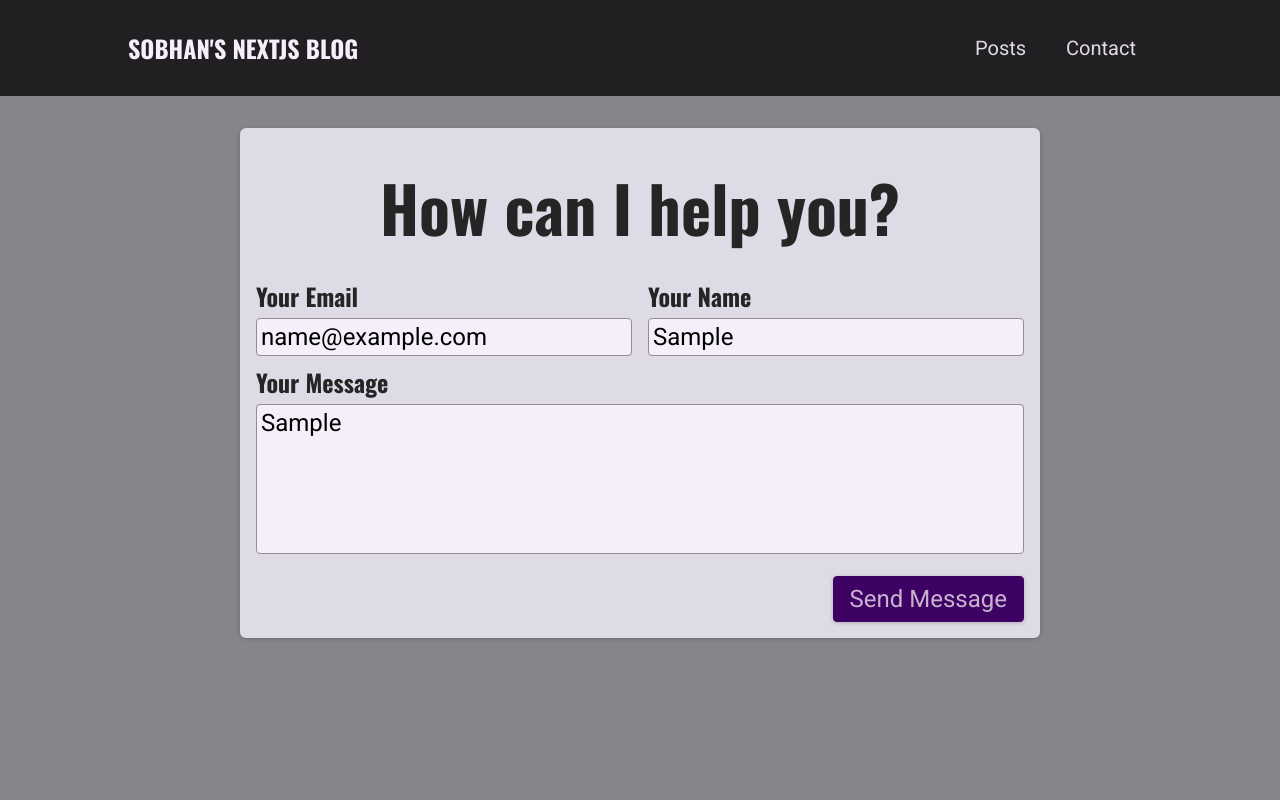
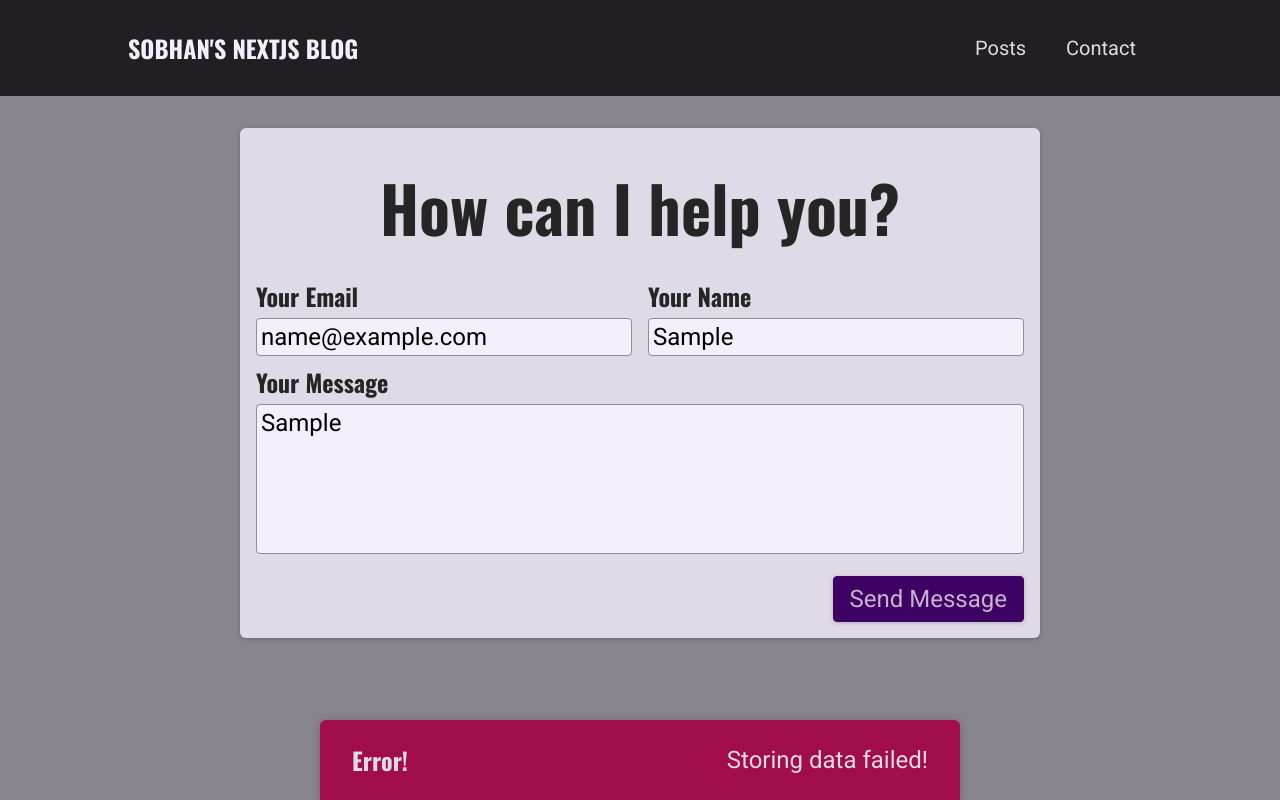
Before and after one commit to sob-hon/blog-nextjs, a Next.js app: page /contact in a window 1280 px wide. Both pictures are taken after typing "name@example.com", "Sample", "Sample" into the empty fields and a click on the button "Send Message". Built offline with nearby package versions, Linux system fonts and the light colour scheme; no server answers; the database is empty.

Commit message:
Add notification to contact page.

```diff
--- a/components/contact/ContactForm.js
+++ b/components/contact/ContactForm.js
@@ -1,14 +1,31 @@
-import { useRef } from "react";
+import { useEffect, useRef, useState } from "react";
 import classes from "./ContactForm.module.css";
+import Notification from "../ui/notification";
 
 const ContactForm = () => {
   const emailRef = useRef();
   const messageRef = useRef();
   const nameRef = useRef();
+  const [reqStatus, setReqStatus] = useState("");
+  const [reqError, setReqError] = useState("");
 
-  const formSubmittedHandler = (event) => {
+  useEffect(() => {
+    if (reqStatus === "success" || reqStatus === "error") {
+      const timer = setTimeout(() => {
+        setReqStatus(null);
+        setReqError(null);
+      }, 3000);
+
+      return () => clearTimeout(timer);
+    }
+  }, [reqStatus]);
+
+  async function formSubmittedHandler(event) {
     event.preventDefault();
-    fetch("/api/contact", {
+
+    setReqStatus("pending");
+    try {
+      const response = await fetch("/api/contact", {
         method: "POST",
         body: JSON.stringify({
           email: emailRef.current.value,
@@ -17,7 +34,47 @@
         }),
         headers: { "Content-type": "application/json" },
       });
+
+      const data = await response.json();
+      if (!response.ok) {
+        throw new Error(data.message || "Sth went wrong");
+      }
+      setReqStatus("success");
+      emailRef.current.value = "";
+      nameRef.current.value = "";
+      messageRef.current.value = "";
+    } catch (err) {
+      setReqError(err.message);
+      setReqStatus("error");
+      return;
+    }
+  }
+
+  let notification;
+
+  if (reqStatus === "pending") {
+    notification = {
+      status: "pending",
+      title: "Sending message...",
+      message: "Your message is on its way!",
     };
+  }
+
+  if (reqStatus === "success") {
+    notification = {
+      status: "success",
+      title: "Success!",
+      message: "Message sent successfully!",
+    };
+  }
+
+  if (reqStatus === "error") {
+    notification = {
+      status: "error",
+      title: "Error!",
+      message: reqError,
+    };
+  }
 
   return (
     <section className={classes.contact}>
@@ -26,43 +83,29 @@
         <div className={classes.controls}>
           <div className={classes.control}>
             <label htmlFor="email">Your Email</label>
-            <input
-              type="email"
-              id="email"
-              required
-              ref={emailRef}
-              // value={enteredEmail}
-              // onChange={(event) => setEnteredEmail(event.target.value)}
-            />
+            <input type="email" id="email" required ref={emailRef} />
           </div>
           <div className={classes.control}>
             <label htmlFor="name">Your Name</label>
-            <input
-              type="text"
-              id="name"
-              required
-              ref={nameRef}
-              // value={enteredName}
-              // onChange={(event) => setEnteredName(event.target.value)}
-            />
+            <input type="text" id="name" required ref={nameRef} />
           </div>
         </div>
         <div className={classes.control}>
           <label htmlFor="message">Your Message</label>
-          <textarea
-            id="message"
-            rows="5"
-            required
-            ref={messageRef}
-            // value={enteredMessage}
-            // onChange={(event) => setEnteredMessage(event.target.value)}
-          ></textarea>
+          <textarea id="message" rows="5" required ref={messageRef}></textarea>
         </div>
 
         <div className={classes.actions}>
           <button>Send Message</button>
         </div>
       </form>
+      {notification && (
+        <Notification
+          status={notification.status}
+          title={notification.title}
+          message={notification.message}
+        />
+      )}
     </section>
   );
 };
--- /dev/null
+++ b/components/ui/Notification.js
@@ -0,0 +1,28 @@
+import ReactDOM from 'react-dom';
+
+import classes from './notification.module.css';
+
+function Notification(props) {
+  const { title, message, status } = props;
+
+  let statusClasses = '';
+
+  if (status === 'success') {
+    statusClasses = classes.success;
+  }
+
+  if (status === 'error') {
+    statusClasses = classes.error;
+  }
+
+  const cssClasses = `${classes.notification} ${statusClasses}`;
+
+  return (
+    <div className={cssClasses}>
+      <h2>{title}</h2>
+      <p>{message}</p>
+    </div>
+  );
+}
+
+export default Notification;
--- /dev/null
+++ b/components/ui/notification.module.css
@@ -0,0 +1,43 @@
+.notification {
+  display: flex;
+  justify-content: space-between;
+  align-items: center;
+  color: var(--color-grey-100);
+  background-color: var(--color-grey-800);
+  padding: 0 var(--size-8);
+  box-shadow: 0 1px 8px rgba(0, 0, 0, 0.2);
+  position: fixed;
+  height: 5rem;
+  bottom: 0;
+  width: 100%;
+  left: 0;
+  border-top-right-radius: 0;
+  border-top-left-radius: 0;
+}
+
+.notification h2 {
+  font-size: var(--size-6);
+  margin: 0;
+}
+
+.notification p {
+  margin: 0;
+}
+
+.success {
+  background-color: var(--color-success-500);
+  color: var(--color-grey-800);
+}
+
+.error {
+  background-color: var(--color-error-500);
+}
+
+@media (min-width: 768px) {
+  .notification {
+    width: 40rem;
+    left: calc(50% - 20rem);
+    border-top-right-radius: 6px;
+    border-top-left-radius: 6px;
+  }
+}
```
Lines whose indentation alone changed are shown as unchanged.
